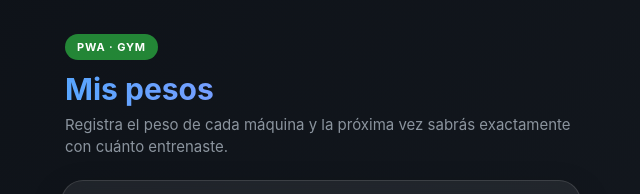
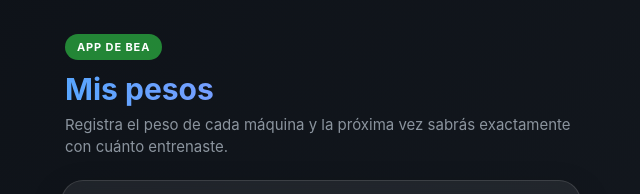
Before and after one commit to bealacasa/holaMundo, a plain HTML site: page index.html in a window 1280 px wide. Shown: the top 194 px of the page, 319-959 px from the left. Drawn offline with Linux system fonts and the light colour scheme.

Commit message:
Update index.html

```diff
--- a/index.html
+++ b/index.html
@@ -265,7 +265,7 @@
 <body>
   <main class="app">
     <header>
-      <span class="badge">PWA · GYM</span>
+      <span class="badge">App de Bea</span>
       <h1>Mis pesos</h1>
       <p class="subtitle">Registra el peso de cada máquina y la próxima vez sabrás exactamente con cuánto entrenaste.</p>
     </header>
```
